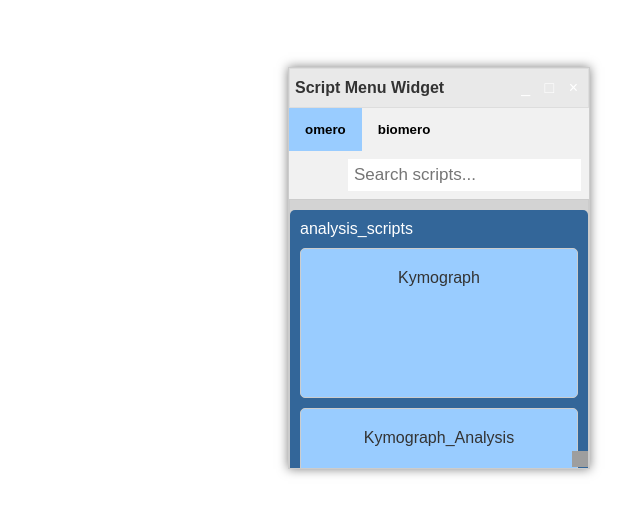
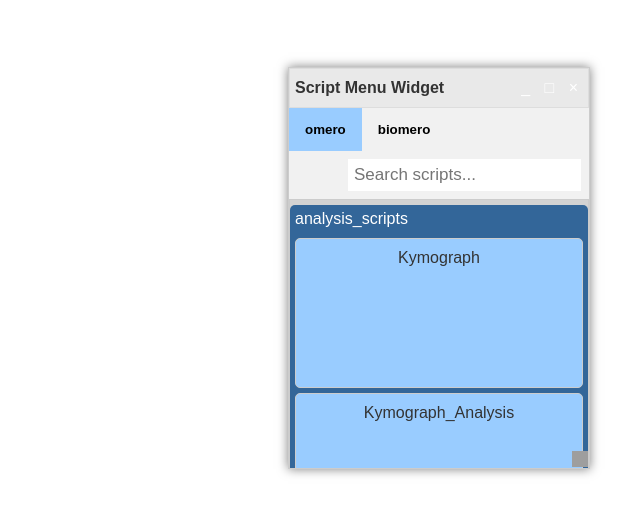
Before and after one commit to rodrigolearns/biomero_widget2, a plain HTML site: page index.html in a window 1280 px wide. Shown: the part 281-800 px from the top of the page, without its empty margins (640-1280 px from the left). Drawn offline with nearby package versions, Linux system fonts and the light colour scheme; grey boxes are pictures that could not be loaded.

Commit message:
more aesthetic changes

```diff
--- a/static/css/style.css
+++ b/static/css/style.css
@@ -78,8 +78,8 @@ body {
 
 .directory {
     background-color: #336699; /* Moved background color to directory class */
-    padding: 10px;
-    margin-top: 10px;
+    padding: 5px; /* Halved the top padding */
+    margin-top: 5px; /* Halved the margin-top */
     border-radius: 5px; /* Optional: Add some border radius for better appearance */
 }
 
@@ -105,20 +105,22 @@ body {
 .script-cards-container {
     display: flex;
     flex-wrap: wrap;
-    gap: 10px; /* Optional: Add some gap between cards */
+    gap: 5px; /* Halved the gap between cards */
 }
 
 .script-card {
     background-color: #99ccff; /* Light blue background for script cards */
     color: black; /* Black text for better readability */
-    padding: 20px; /* Increase padding for larger size */
+    padding: 10px; /* Halved the padding */
     border: 1px solid #ccc;
     border-radius: 5px;
-    flex: 1 1 calc(33.333% - 20px); /* Flexible width to allow 3 cards side by side */
+    flex: 1 1 calc(33.333% - 10px); /* Flexible width to allow 3 cards side by side */
     text-align: center;
     box-sizing: border-box;
     min-width: 200px; /* Minimum width to ensure cards are not too small */
     height: 150px; /* Increase height for larger size */
+    overflow: hidden; /* Ensure content does not overflow */
+    position: relative; /* Required for the fade effect */
 }
 
 .minimized {
@@ -170,4 +172,20 @@ body {
 
 .script-link {
     text-decoration: none; /* Remove underline from script links */
+    display: block; /* Ensure the link takes up the full card */
+    white-space: nowrap; /* Prevent text from wrapping */
+    overflow: hidden; /* Hide overflow text */
+    text-overflow: ellipsis; /* Add ellipsis to indicate overflow */
+    max-width: 100%; /* Ensure the text does not exceed the card width */
+    position: relative; /* Required for the fade effect */
 }
+
+.script-link::after {
+    content: ''; /* Add a fade effect */
+    position: absolute;
+    right: 0;
+    top: 0;
+    bottom: 0;
+    width: 20px; /* Adjust width as needed */
+    background: linear-gradient(to left, #99ccff, transparent); /* Fade effect */
+}
--- a/static/js/main.js
+++ b/static/js/main.js
@@ -127,7 +127,7 @@ jQueryNoConflict(document).ready(function($) {
     // Function to handle special behaviors based on widget size
     function handleWidgetResize() {
         var widget = $("#widget_window");
-        if (widget.width() < 600 || widget.height() < 600) {
+        if (widget.width() < 500 || widget.height() < 500) {
             $(".subdirectory-header").hide(); // Hide subdirectory headers
             $(".script-card").css({
                 height: 'auto', // Adjust height to fit content
```
